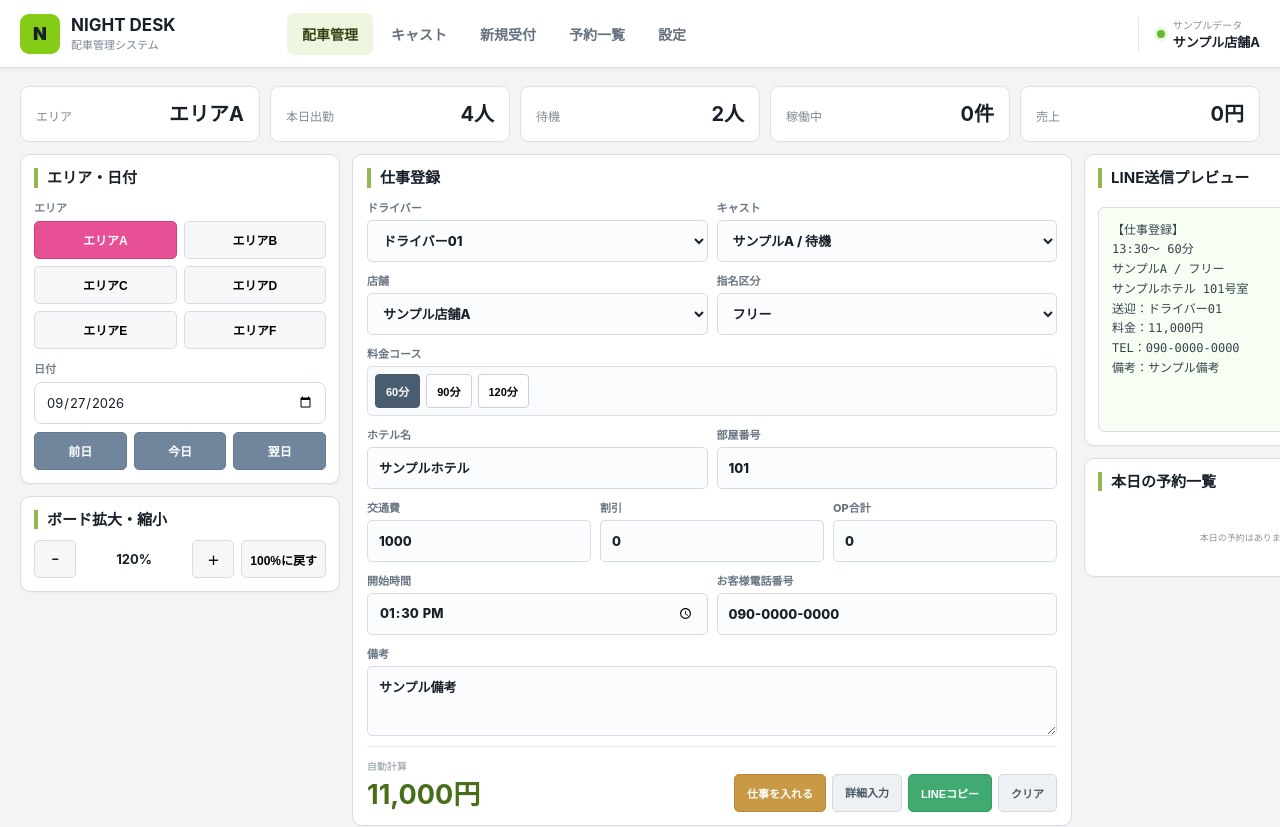
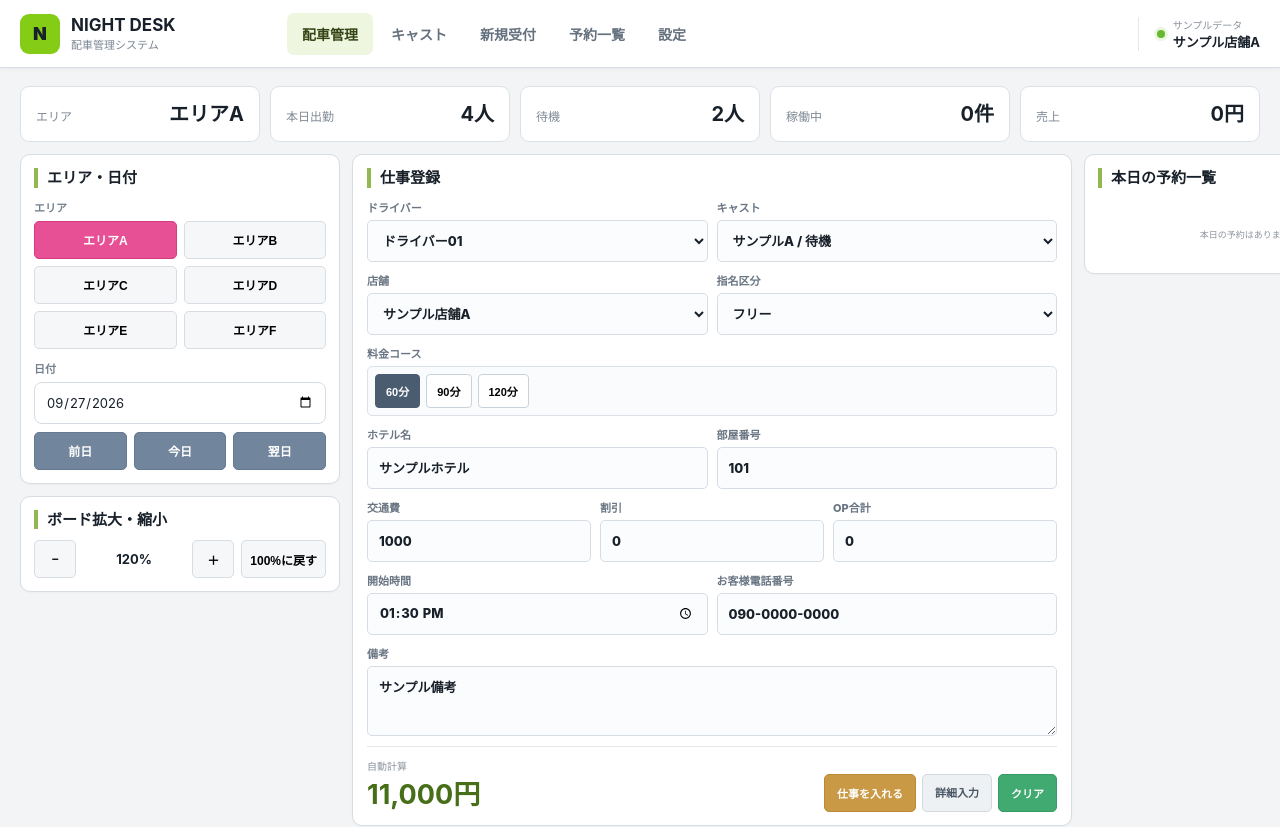
Before and after one commit to admozisan-design/night-desk, a Next.js app: page / in a window 1280 px wide. Shown: the top 827 px of the page. Built offline with nearby package versions, Linux system fonts and the light colour scheme.

Commit message:
Simplify dashboard right column

```diff
--- a/app/page.tsx
+++ b/app/page.tsx
@@ -75,7 +75,6 @@ export default function DashboardPage(){
   const [travelFee,setTravelFee] = useState(pricingSettings.defaultTravelFee);
   const [discount,setDiscount] = useState(0);
   const [optionsTotal,setOptionsTotal] = useState(0);
-  const [copied,setCopied] = useState(false);
 
   useEffect(()=>{
     const refresh=()=>{
@@ -118,22 +117,6 @@ export default function DashboardPage(){
     discount,
     adjustment:0
   }),[course,nominationType,optionsTotal,travelFee,discount]);
-
-  const linePreview = useMemo(()=>{
-    const nomination = nominationType==="free"?"フリー":nominationType==="photo"?"写真指名":"本指名";
-    const castName = selectedCast?.name ?? "未選択";
-    const driverName = selectedDriver?.name ?? "未選択";
-    return [
-      "【仕事登録】",
-      `${scheduledStart}〜 ${course?.minutes??60}分`,
-      `${castName} / ${nomination}`,
-      locationName ? `${locationName}${room ? ` ${room}号室` : ""}` : "場所未入力",
-      `送迎：${driverName}`,
-      `料金：${formatYen(total)}`,
-      phone ? `TEL：${phone}` : "",
-      note ? `備考：${note}` : ""
-    ].filter(Boolean).join("\n");
-  },[scheduledStart,course,selectedCast,nominationType,locationName,room,selectedDriver,total,phone,note]);
 
   const activeOrders = useMemo(()=>orders.filter(o=>o.status!=="completed"&&o.status!=="cancelled"),[orders]);
   const todaySales = useMemo(()=>orders.filter(o=>o.status!=="cancelled").reduce((sum,o)=>sum+o.total,0),[orders]);
@@ -180,14 +163,6 @@ export default function DashboardPage(){
     setNote("サンプル備考");
     setOptionsTotal(0);
     setDiscount(0);
-  }
-
-  async function copyPreview(){
-    try{
-      await navigator.clipboard.writeText(linePreview);
-      setCopied(true);
-      window.setTimeout(()=>setCopied(false),1200);
-    }catch{}
   }
 
   return <div className="deskDashboard">
@@ -290,7 +265,6 @@ export default function DashboardPage(){
               <div className="workButtons">
                 <button className="registerBtn" type="submit" disabled={!selectedCast}>仕事を入れる</button>
                 <Link href="/orders/new">詳細入力</Link>
-                <button type="button" onClick={copyPreview}>LINEコピー</button>
                 <button type="reset">クリア</button>
               </div>
             </div>
@@ -299,14 +273,6 @@ export default function DashboardPage(){
       </main>
 
       <aside className="deskRight">
-        <section className="deskPanel previewPanel">
-          <div className="panelTitleRow">
-            <h2>LINE送信プレビュー</h2>
-            <button onClick={copyPreview}>{copied?"コピー済み":"プレビューをコピー"}</button>
-          </div>
-          <pre>{linePreview}</pre>
-        </section>
-
         <section className="deskPanel">
           <div className="panelTitleRow">
             <h2>本日の予約一覧</h2>
```
